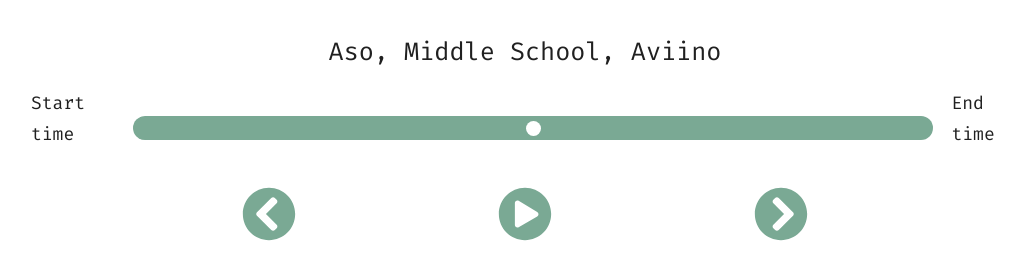
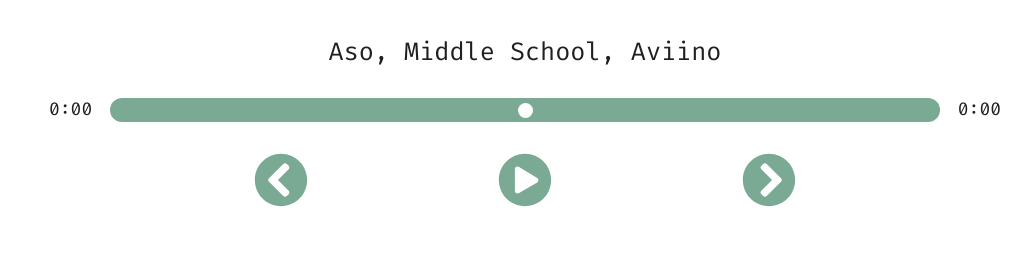
Before and after one commit to aRRRtsi/react-music-player-deved, a React (Create React App) app: page / in a window 1280 px wide. Shown: the part 445-724 px from the top of the page, without its empty margins (115-1146 px from the left). Built offline with nearby package versions, Linux system fonts and the light colour scheme.

Commit message:
Song duration
Added song duration to Playerjs and formatting to it. Couple of css fixes on _player.

```diff
--- a/src/components/Player.js
+++ b/src/components/Player.js
@@ -1,4 +1,4 @@
-import { useRef } from 'react';
+import { useState, useRef } from 'react';
 import { FontAwesomeIcon } from '@fortawesome/react-fontawesome';
 import {
   faPlayCircle,
@@ -7,6 +7,12 @@ import {
 } from '@fortawesome/free-solid-svg-icons';
 
 const Player = ({ currentSong, isPlaying, setIsPlaying }) => {
+  // States
+  // Song duration state
+  const [songDuration, setSongDuration] = useState({
+    currentTime: null,
+    duration: null,
+  });
   // useRefs - selection html element
   const audioRef = useRef(null);
   // Event handlers
@@ -19,12 +25,24 @@ const Player = ({ currentSong, isPlaying, setIsPlaying }) => {
       setIsPlaying(!isPlaying);
     }
   };
+  const timeUpdateHandler = (e) => {
+    const currentTime = e.target.currentTime;
+    const duration = e.target.duration;
+    setSongDuration({ ...songDuration, currentTime, duration });
+  };
+  const timeFormatter = (time) => {
+    const minutes = Math.floor(time / 60);
+    const seconds = Math.floor(time % 60);
+    const secondsWithZero = String(seconds).padStart(2, '0');
+    return `${minutes}:${secondsWithZero}`;
+  };
+
   return (
     <div className='player-container'>
       <div className='time-controller'>
-        <p>Start time</p>
+        <p>{timeFormatter(songDuration.currentTime)}</p>
         <input type='range' />
-        <p>End time</p>
+        <p>{timeFormatter(songDuration.duration)}</p>
       </div>
       <div className='play-controller'>
         <FontAwesomeIcon
@@ -44,7 +62,12 @@ const Player = ({ currentSong, isPlaying, setIsPlaying }) => {
           size='3x'
         />
       </div>
-      <audio ref={audioRef} src={currentSong.audio}></audio>
+      <audio
+        onTimeUpdate={timeUpdateHandler}
+        onLoadedMetadata={timeUpdateHandler}
+        ref={audioRef}
+        src={currentSong.audio}
+      ></audio>
     </div>
   );
 };
--- a/src/styles/_player.scss
+++ b/src/styles/_player.scss
@@ -7,7 +7,16 @@
 
   .time-controller {
     display: flex;
+    align-items: center;
+    justify-content: center;
     width: 80vw;
+    height: 50px;
+    padding: 1em;
+
+    p {
+      height: 100%;
+      padding: 0 1em;
+    }
 
     input[type='range'] {
       width: 100%;
@@ -97,16 +106,13 @@
     input[type='range']:focus::-ms-fill-upper {
       background: #7aa994;
     }
-
-    p {
-      padding: 1em;
-    }
   }
   .play-controller {
     display: flex;
     justify-content: space-around;
     width: 60vw;
     color: #7aa994;
+    padding: 1em;
   }
   svg {
     cursor: pointer;
```
